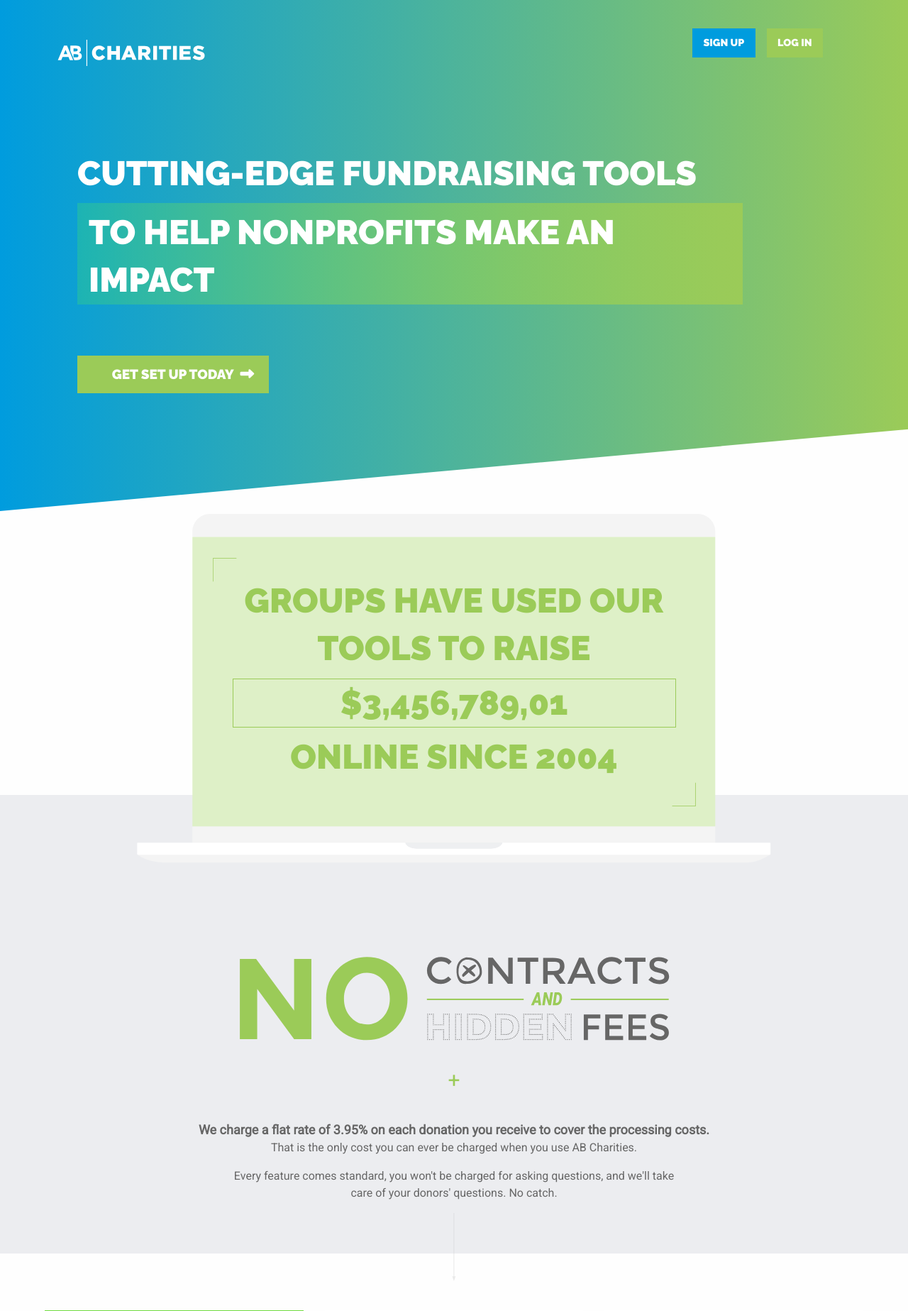
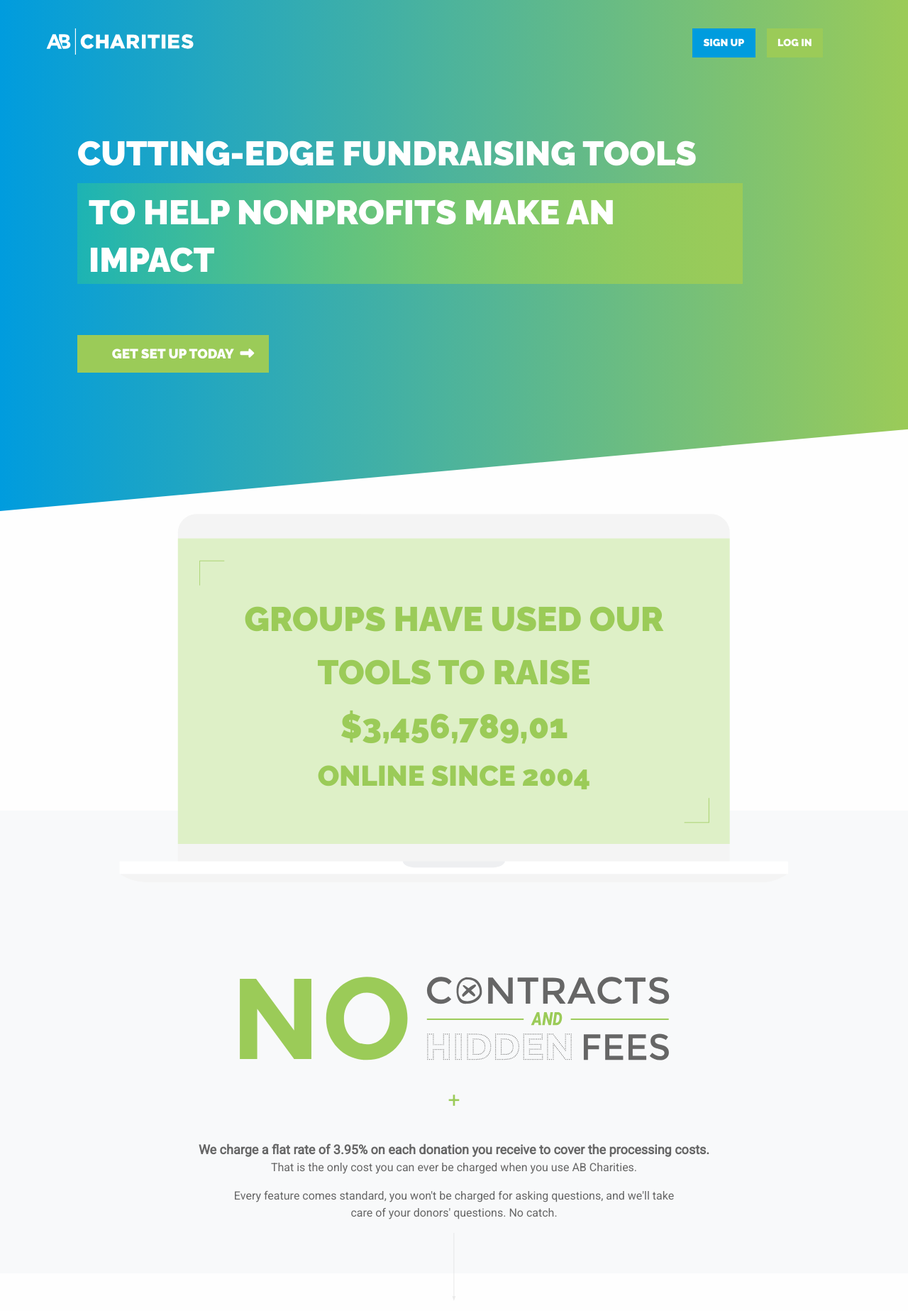
Before and after one commit to CeeNoriega/abc, a PHP site: page / in a window 1280 px wide. Shown: the top 1847 px of the page at 71% size. Run offline with PHP 8.4, Linux system fonts and the light colour scheme; some libraries are stand-ins or nearby versions.

Commit message:
image update

```diff
--- a/css/app.css
+++ b/css/app.css
@@ -8,7 +8,7 @@ body {
 }
 
 .top-bar-title {
-  padding: 1.5rem 0rem 1.5rem 1rem;
+  /*padding: 1.5rem 0rem 1.5rem 1rem;*/
 }
 
 .top-bar-title img {
@@ -92,19 +92,32 @@ a.button.hvr-icon-forward {
 }
 
 
-.large-laptop-header {
-  background: url('../images/charities_laptop.svg') no-repeat center;
-  height: 31.25rem;
-  position: relative;
+.large-laptop-header-hero {
+  background: url('../images/charities_laptop.svg') no-repeat center center;
+  min-height: 33rem;
+  background-size: contain;
+  display: -webkit-flex;
+  display: -ms-flexbox;
+  display: flex;
+  -webkit-align-items: center;
+      -ms-flex-align: center;
+          align-items: center;
 }
+  /*height: 31.25rem;*/
+  /*position: relative;*/
+
+  @media screen and (min-width: 40em) {
+    .large-laptop-header {
+      /*background-position: center center;*/
+    }
 
 @media screen and (max-width: 39.9375em) {
-  .large-laptop-header {
+  .large-laptop-header-hero {
     height: 20.83333rem;
   }
 }
 
-.large-laptop-header-content {
+/*.large-laptop-header-content {
   display: -webkit-flex;
   display: -ms-flexbox;
   display: flex;
@@ -116,31 +129,37 @@ a.button.hvr-icon-forward {
   left: 0;
   right: 0;
   text-align: center;
-}
+}*/
 
-@media screen and (max-width: 39.9375em) {
+/*@media screen and (max-width: 39.9375em) {
   .large-laptop-header-content {
     bottom: 1.25rem;
   }
-}
+}*/
 
-.large-laptop-header-content .center-container {
-  width: 50%;
+/*.large-laptop-header-content .center-container {
+  width: 65%;
   margin: 0 auto;
-}
+  max-height: 287px;
+}*/
 
-@media screen and (max-width: 39.9375em) {
+/*@media screen and (max-width: 39.9375em) {
   .large-laptop-header-content .center-container {
     width: 100%;
     padding: 0 1.25rem;
   }
-}
+}*/
 
 .large-laptop-header-content {
   color: #9BCB58;
   line-height: 3.125rem;
   font-weight: 900;
   text-transform: uppercase;
+  max-width: 75rem;
+  margin: 0 auto;
+  padding-left: 5%;
+  padding-right: 5%;
+  text-align: center;
 }
 
 .large-laptop-header-content h1, .large-laptop-header-content h2 {
@@ -168,16 +187,27 @@ a.button.hvr-icon-forward {
 
 .laptop {
   height: 50%;
-  background: linear-gradient(to bottom, transparent 80%, #ECEDF0 20%);
+  background: linear-gradient(to bottom, transparent 80%, #f8f9fa 20%);
 }
 
 .laptop-title {
   color: #9BCB58;
+  min-width: 75%;
+  margin: auto;
 }
 
+.laptop-title h1.groups-1,
+.laptop-title h1.groups-2 {
+  background: linear-gradient(to bottom, transparent 50%, #C0E391 15%);
+  /*max-width: 66%;*/
+  margin: auto;
+  line-height: 1.3;
+}
+/*
 .laptop-title h1.number{
   border: 1px solid #9BCB58;
-}
+  margin-top: 1rem;
+}*/
 
 @media screen and (max-width: 39.9375em) {
   .laptop-title h1.number{
@@ -192,7 +222,7 @@ a.button.hvr-icon-forward {
 .fee-header {
   border: none;
   text-align: center;
-  background-color: #ECEDF0;
+  background-color:  #f8f9fa;
   color: #666666;
   padding-top: 8rem;
   margin-bottom: none;
@@ -217,7 +247,7 @@ a.button.hvr-icon-forward {
 
 .callout.sub-header, .callout.sub-tag {
   text-align: center;
-  background-color: #ECEDF0;
+  background-color:  #f8f9fa;
   color: #666666;
   border: none;
   width: 75%;
@@ -225,7 +255,7 @@ a.button.hvr-icon-forward {
 }
 
 .fee-section {
-  background-color: #ECEDF0;
+  background-color:  #f8f9fa;
 }
 
 .first-mid-section, .second-mid-section {
@@ -252,7 +282,7 @@ a.button.hvr-icon-forward {
 
 .tools {
   color: #ffffff;
-  background-color: #6fdb3d;
+  background-color: #9BCB58;
   /*padding: 10px;*/
   /*padding: 0px 15px 0px 27px*/
 }
@@ -281,6 +311,10 @@ a.button.hvr-icon-forward {
   color: #666666;
 }
 
+.first-mid-section .second-mid-section{
+  padding: 1rem 2rem 1rem 3rem;
+}
+
 .contribution h3 {
   color: #70B2E3;
 }
@@ -294,7 +328,7 @@ a.button.hvr-icon-forward {
 }
 
 .training h3 {
-  color: #6fdb3d;
+  color: #9BCB58;
 }
 
 .integrations h3 {
@@ -302,7 +336,7 @@ a.button.hvr-icon-forward {
 }
 
 .express{
-  background-color: #ECEDF0;
+  background-color: #f8f9fa;
   padding-top: 7rem;
 }
 
@@ -326,7 +360,7 @@ a.button.hvr-icon-forward {
 .right .header .top,
 .right .header .middle,
 .right .header .bottom {
-  background: linear-gradient(to bottom, transparent 52%, #FFE8AE 38%);
+  background: linear-gradient(to bottom, transparent 52%, #fceec7 38%);
 }
 
 .right {
@@ -339,8 +373,8 @@ a.button.hvr-icon-forward {
   .column:last-child:not(:first-child), .columns:last-child:not(:first-child){
     float: none;
     margin: auto;
-    /*padding: 3rem;*/
   }
+
   .right .header .top,
   .right .header .middle,
   .right .header .bottom{
@@ -570,6 +604,13 @@ a.button.hvr-icon-forward {
   .fee-header img{
     max-width: 70%;
   }
+  .large-laptop-header-content h1, .large-laptop-header-content h2{
+    font-size: 1.5rem;
+  }
+
+  .callout.large h1{
+    font-size: 2rem;
+  }
 }
 
 @media screen and (max-width: 39.9375em) {
--- a/index.html
+++ b/index.html
@@ -36,14 +36,15 @@
         </div>
       </div>
     </div>
-    <div class="column laptop">
-    <div class="large-laptop-header">
+    <div class="large-12 columns laptop">
+    <div class="large-laptop-header-hero">
       <div class="large-laptop-header-content">
         <div class="center-container">
-          <div class="laptop-title">
-            <h1>Groups have used our tools to raise</h1>
+          <div class="laptop-title-hero">
+            <h1 class="groups-1">Groups have used our</h1>
+            <h1 class ="groups-2">tools to raise</h1>
             <h1 class="number">$3,456,789,01</h1>
-            <h1>Online Since 2004</h1>
+            <h2>Online Since 2004</h2>
           </div>
         </div>
       </div>
@@ -93,7 +94,7 @@
       <div class="large-4 medium-12 small-12 columns">
         <div class="callout mobile-forms">
           <img src="images/mobile-optimized.svg" />
-          <h3>Molbile-Optimized Forms</h3>
+          <h3>Mobile-Optimized Forms</h3>
           <p>
             Our forms are easy to read and easy to use on mobile devices, and donors can use Apple Pay to give.
           </p>
@@ -104,7 +105,7 @@
       <div class="large-4 medium-12 small-12 columns">
         <div class="callout recurring">
           <img src="images/recurring-tools.svg" />
-          <h3>Reoccuring Tools</h3>
+          <h3>Recurring Tools</h3>
           <p>
             Ask for monthly, weekly, and pop-up recurring contributions. Plus, we integrate with Account Updater, so we can seamlessly update credit card information for recurring donors.
           </p>
```
